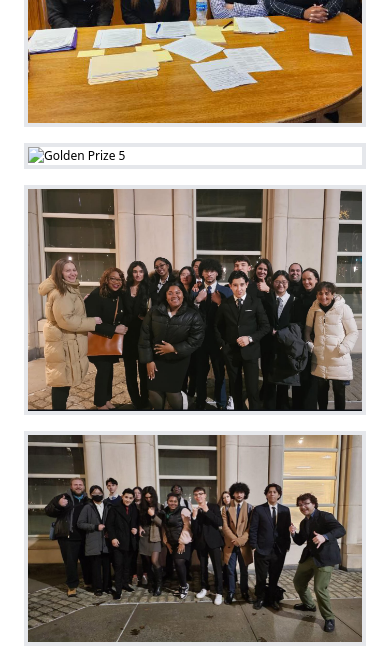
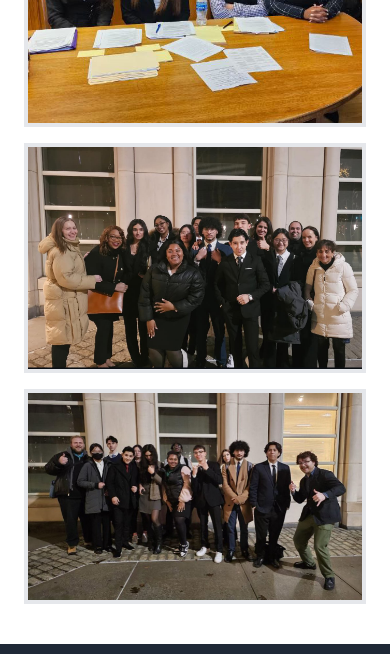
Before and after one commit to jdhssites/dragonscales, a plain HTML site: page gallery.html in a window 390 px wide. Shown: the part 1977-2631 px from the top of the page. Drawn offline with nearby package versions, Linux system fonts and the light colour scheme.

Commit message:
Update gallery.html

```diff
--- a/gallery.html
+++ b/gallery.html
@@ -396,9 +396,6 @@ function changeTheme() {
         <img src="E8D192D6-8667-4948-A0AB-7291A6786664.jpeg" alt="Golden Prize 5" class="w-full h-full object-cover border-4 border-gold">
     </div>
     <div class="w-full md:w-1/3 xl:w-1/4 p-2">
-        <img src="IMG_0434.jpeg" alt="Golden Prize 5" class="w-full h-full object-cover border-4 border-gold">
-    </div>
-    <div class="w-full md:w-1/3 xl:w-1/4 p-2">
         <img src="IMG_0435.jpeg" alt="Golden Prize 5" class="w-full h-full object-cover border-4 border-gold">
     </div>
     <div class="w-full md:w-1/3 xl:w-1/4 p-2">
```
